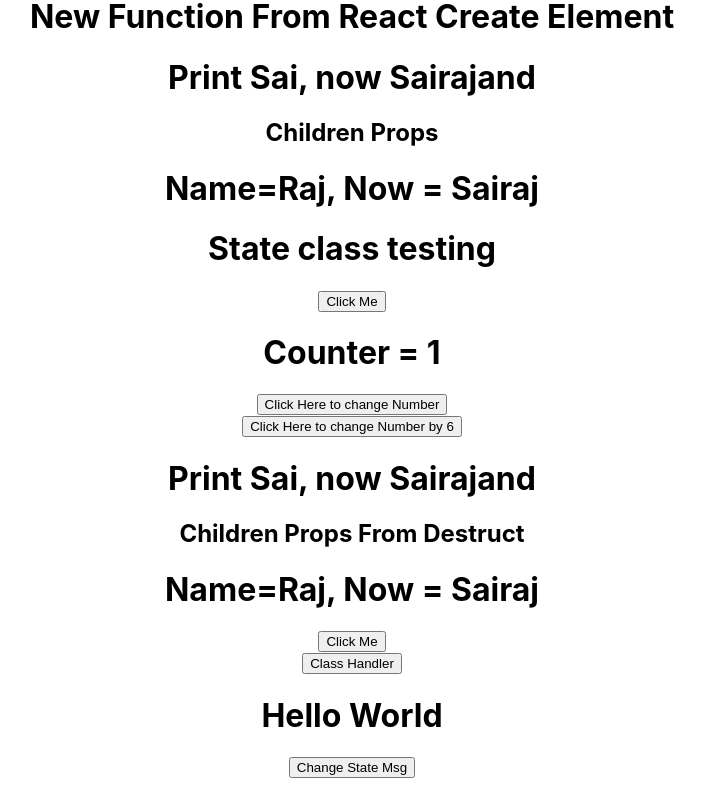
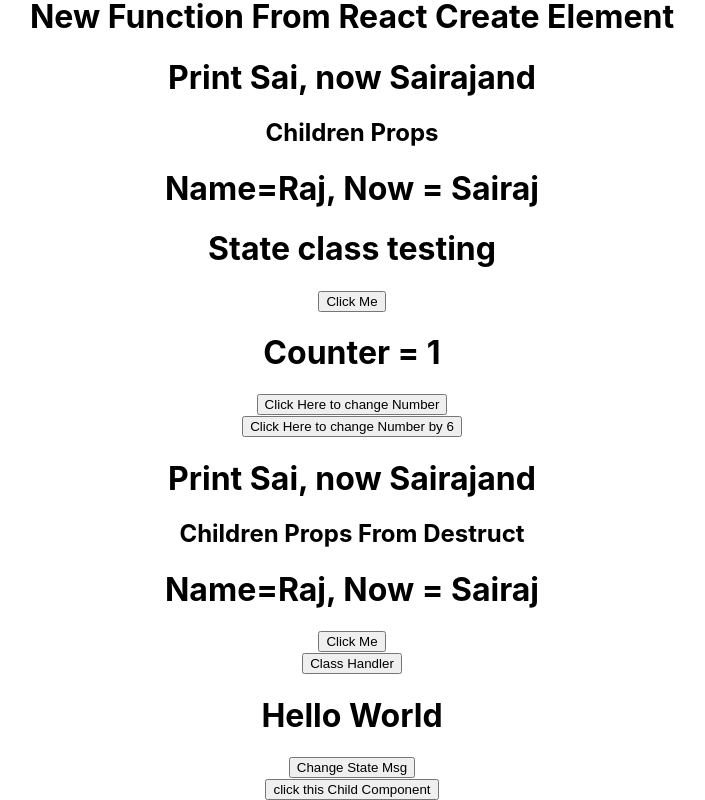
Before and after one commit to TartejBrothers/Learning-React, a React (Create React App) app: page / in a window 1280 px wide. Shown: the part 166-966 px from the top of the page, without its empty margins (288-993 px from the left). Before the commit the page ends 944 px from the top, so only its background shows below. Built offline with nearby package versions, Linux system fonts and the light colour scheme.

Commit message:
Method as a Prop

```diff
--- a/src/App.js
+++ b/src/App.js
@@ -11,7 +11,7 @@ import { Trialnew, TrialFunc } from "./components/createreact.jsx";
 import FunctionHandler from "./components/eventhandling.jsx";
 import HandlingClass from "./components/eventhandlingclass.jsx";
 import EventBind from "./components/bindingeventhandler.jsx";
-
+import PropClass from "./components/propclassformethod.jsx";
 function App() {
   return (
     <div className="App">
@@ -33,6 +33,7 @@ function App() {
       <FunctionHandler />
       <HandlingClass />
       <EventBind />
+      <PropClass />
     </div>
   );
 }
--- /dev/null
+++ b/src/components/methodsasprops.jsx
@@ -0,0 +1,14 @@
+import React from "react";
+
+function MethodProp(props) {
+  return (
+    <div>
+      {/* <button onClick={props.eventhandler}>click this Child Component</button> */}
+      <button onClick={() => props.eventhandler("New Msg")}>
+        click this Child Component
+      </button>
+    </div>
+  );
+}
+
+export default MethodProp;
--- /dev/null
+++ b/src/components/propclassformethod.jsx
@@ -0,0 +1,29 @@
+import React, { Component } from "react";
+import Child from "./methodsasprops.jsx";
+
+class PropClass extends Component {
+  constructor(props) {
+    super(props);
+
+    this.state = {
+      msg: "New Msg",
+    };
+    this.eventTap = this.eventTap.bind(this);
+  }
+
+  eventTap(newMsg) {
+    alert(
+      `Hello, your message is: ${this.state.msg} and the new message is: ${newMsg}`
+    );
+  }
+
+  render() {
+    return (
+      <div>
+        <Child eventhandler={this.eventTap} />
+      </div>
+    );
+  }
+}
+
+export default PropClass;
```
